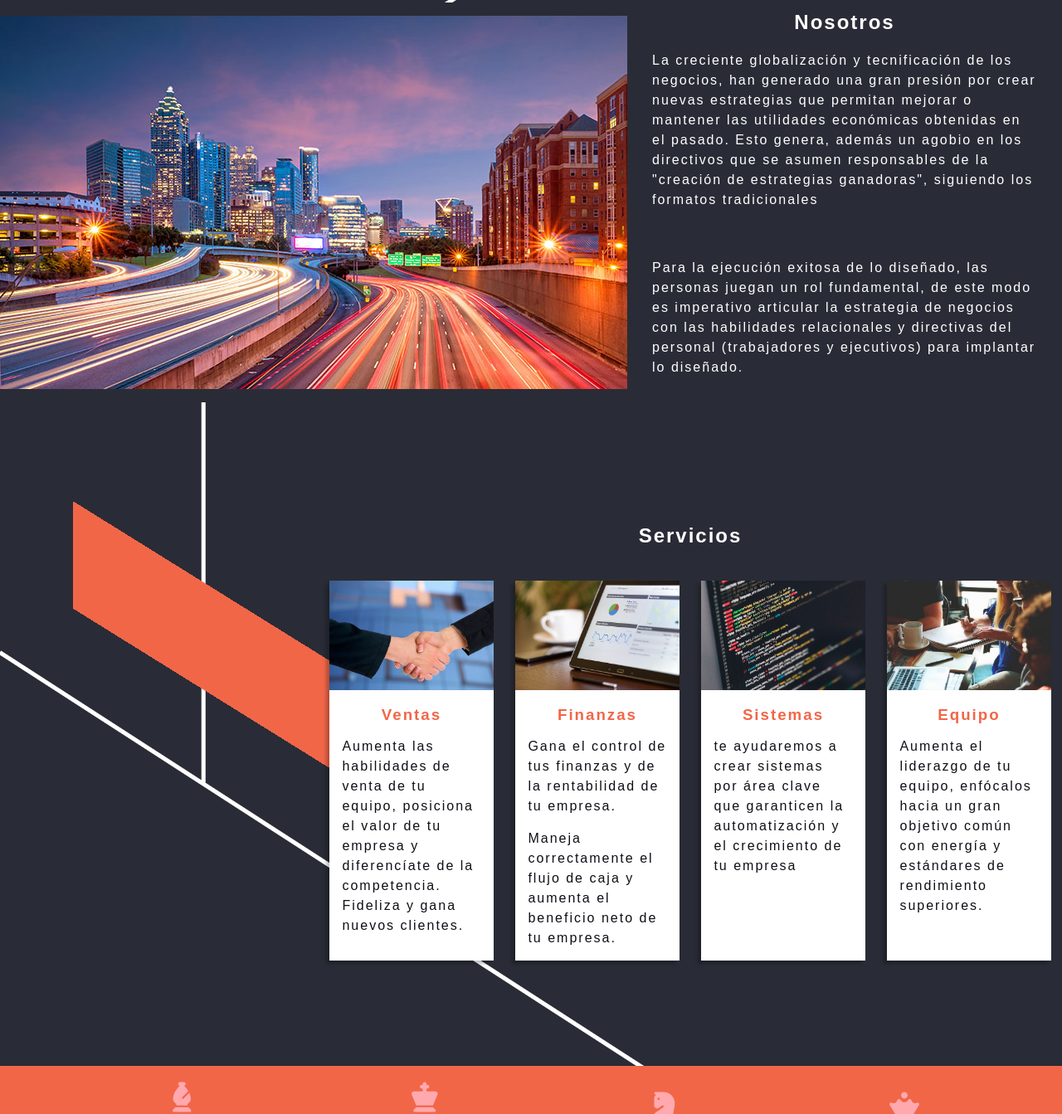
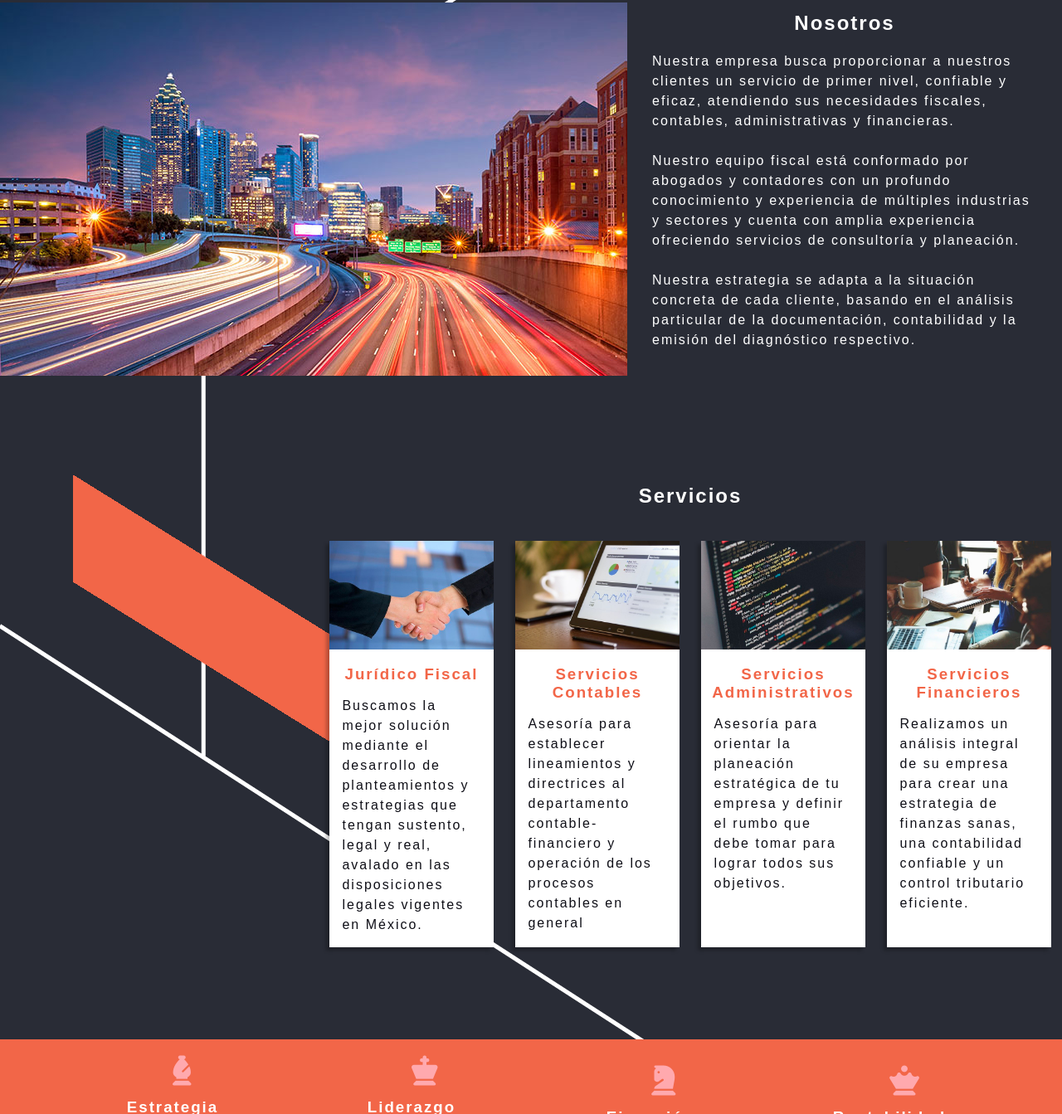
Before and after one commit to AG-jpg/nortec-servicios, a plain HTML site: page index.html in a window 1280 px wide. Shown: the part 797-2140 px from the top of the page at 83% size. Drawn offline with Linux system fonts and the light colour scheme.

Commit message:
Nortec One Pages

```diff
--- a/index.html
+++ b/index.html
@@ -73,11 +73,14 @@
         </div>
         <div class="box" id="about">
             <h2 id="nosotros">Nosotros</h2>
-            <p>La  creciente  globalización y tecnificación de los negocios, han generado una gran presión por crear nuevas estrategias que permitan mejorar o mantener las utilidades económicas obtenidas en el pasado. Esto genera, además un agobio en los directivos que se asumen responsables de la "creación de estrategias ganadoras", siguiendo los formatos tradicionales</p>
-                <br>
-                <p>
-                Para la ejecución exitosa de lo diseñado, las personas juegan un rol fundamental, de este modo es imperativo articular la estrategia de negocios con las habilidades relacionales y directivas del personal (trabajadores y ejecutivos) para implantar lo diseñado.
-                </p>
+            <p>
+            Nuestra empresa busca proporcionar a nuestros clientes un servicio de primer nivel, confiable y eficaz, atendiendo sus necesidades fiscales, contables, administrativas y financieras. <br>
+            <br>
+Nuestro equipo fiscal está conformado por abogados y contadores con un profundo conocimiento y experiencia de múltiples industrias y sectores y cuenta con amplia experiencia ofreciendo servicios de consultoría y planeación.<br>
+<br>
+Nuestra estrategia se adapta a la situación concreta de cada cliente, basando en el análisis particular de la documentación, contabilidad y la emisión del diagnóstico respectivo.<br>
+
+            </p>
         </div>
     </div>
 
@@ -97,28 +100,26 @@
             <div id="cards">
                 <div class="servicios">
                     <img src="img/handshake-3298455_640.jpg">
-                    <h3>Ventas</h3>
-                    <p>Aumenta las habilidades de venta de tu equipo, posiciona el valor de tu empresa y diferencíate de la competencia.
-                        Fideliza y gana nuevos clientes.</p>
+                    <h3>Jurídico Fiscal</h3>
+                    <p>Buscamos la mejor solución mediante el desarrollo de planteamientos y estrategias que tengan sustento, legal y real, avalado en las disposiciones legales vigentes en México.</p>
                 </div>
 
                 <div class="servicios">
                     <img src="img/digital-marketing-1433427_640.jpg">
-                    <h3>Finanzas</h3>
-                    <p>Gana el control de tus finanzas y de la rentabilidad de tu empresa.</p>
-                    <p>Maneja correctamente el flujo de caja y aumenta el beneficio neto de tu empresa.</p>
+                    <h3>Servicios Contables</h3>
+                    <p>Asesoría para establecer lineamientos y directrices al departamento contable-financiero y operación de los procesos contables en general</p>
                 </div>
 
                 <div class="servicios">
                     <img src="img/code-1839406_640.jpg">
-                    <h3>Sistemas</h3>
-                    <p>te ayudaremos a crear sistemas por área clave que garanticen la automatización y el crecimiento de tu empresa</p>
+                    <h3>Servicios Administrativos</h3>
+                    <p>Asesoría para orientar la planeación estratégica de tu empresa y definir el rumbo que debe tomar para lograr todos sus objetivos.</p>
                 </div>
 
                 <div class="servicios">
                     <img src="img/startup-594090_640.jpg">
-                    <h3>Equipo</h3>
-                    <p>Aumenta el liderazgo de tu equipo, enfócalos hacia un gran objetivo común con energía y estándares de rendimiento superiores.</p>
+                    <h3>Servicios Financieros</h3>
+                    <p>Realizamos un análisis integral de su empresa para crear una estrategia de finanzas sanas, una contabilidad confiable y un control tributario eficiente.</p>
                 </div>
             </div>
         </div>
```
Also changed, not shown: 1 other file.
